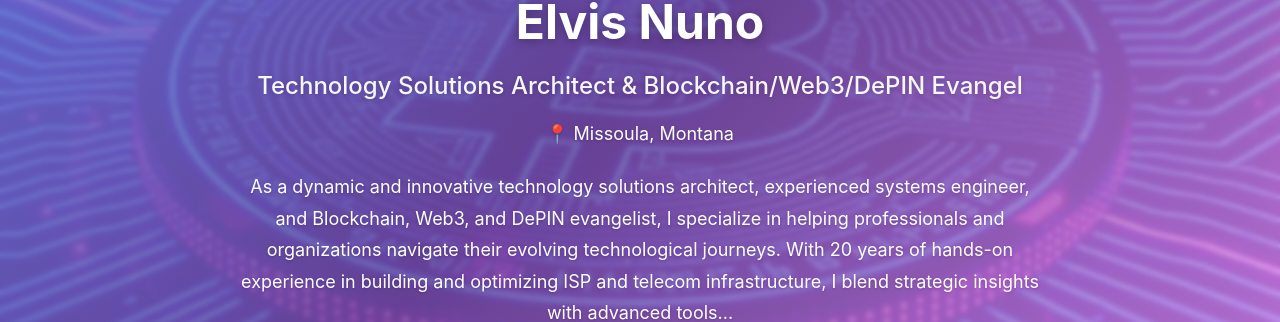
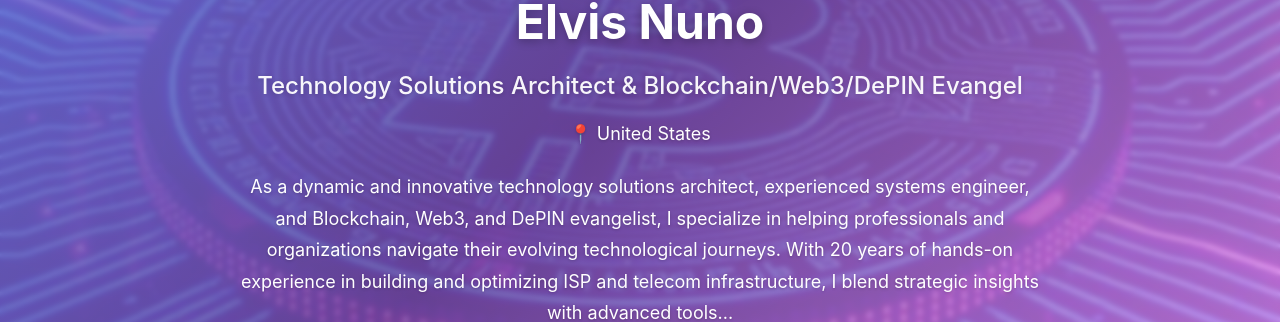
Before and after one commit to enuno/DynamicCareerCanvas, a Jekyll site: the page built from index.md, in a window 1280 px wide and 900 px high, scrolled down 340 px. Shown: the part 137-459 px from the top of the window. Built offline with Jekyll 4.4.1, drawn with Linux system fonts in a browser that asks for light colours.

Commit message:
updating location; no longer residing in Missoula, MT

```diff
--- a/_data/profile.yml
+++ b/_data/profile.yml
@@ -4,7 +4,7 @@ name: "Elvis Nuno"
 title: "Technology Solutions Architect & Blockchain/Web3/DePIN Evangel"
 email: "enuno@proton.me"
 phone: "+1 (406) 519-9696"
-location: "Missoula, Montana"
+location: "United States"
 
 # Social Links
 social:
```
